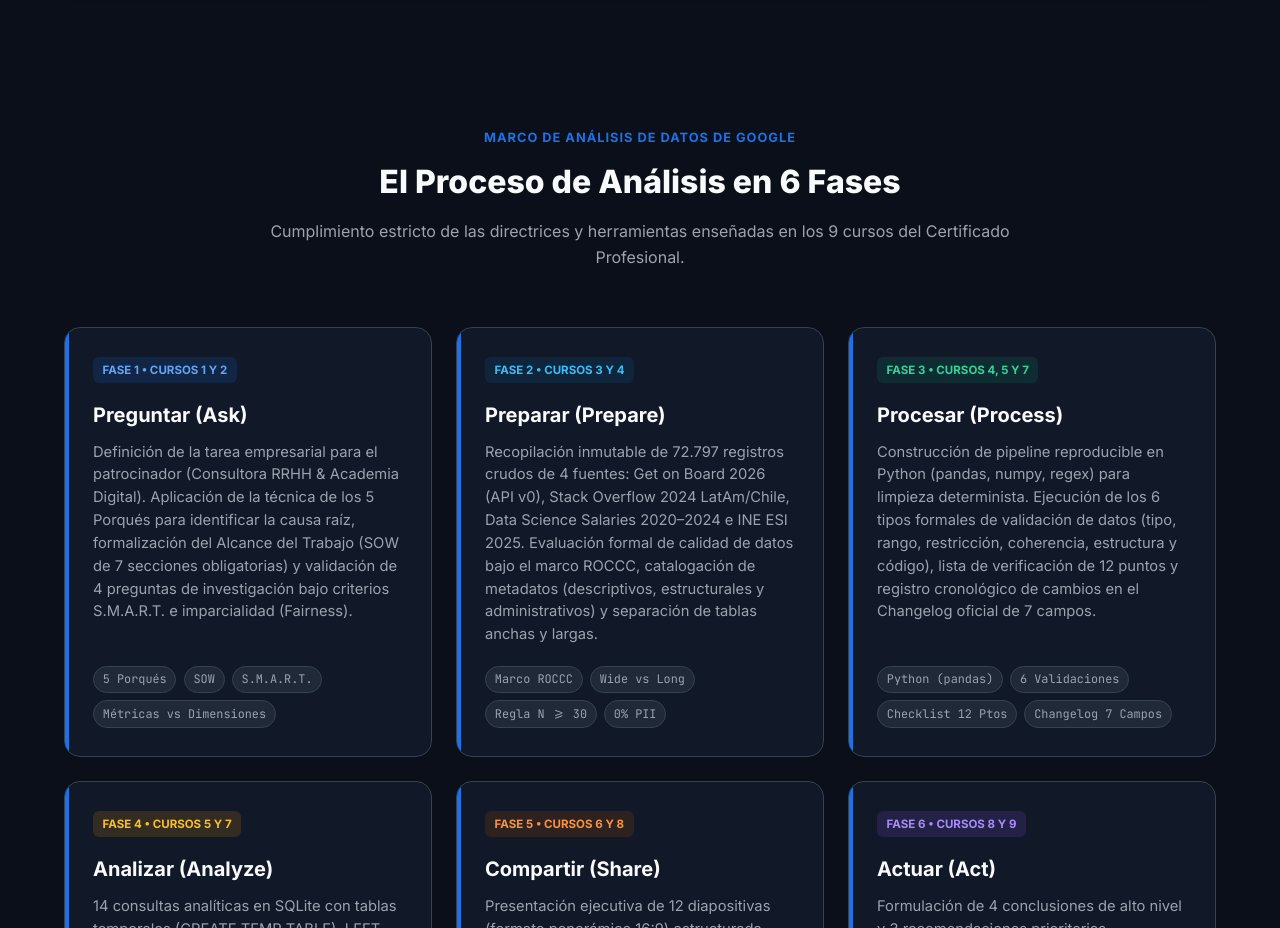
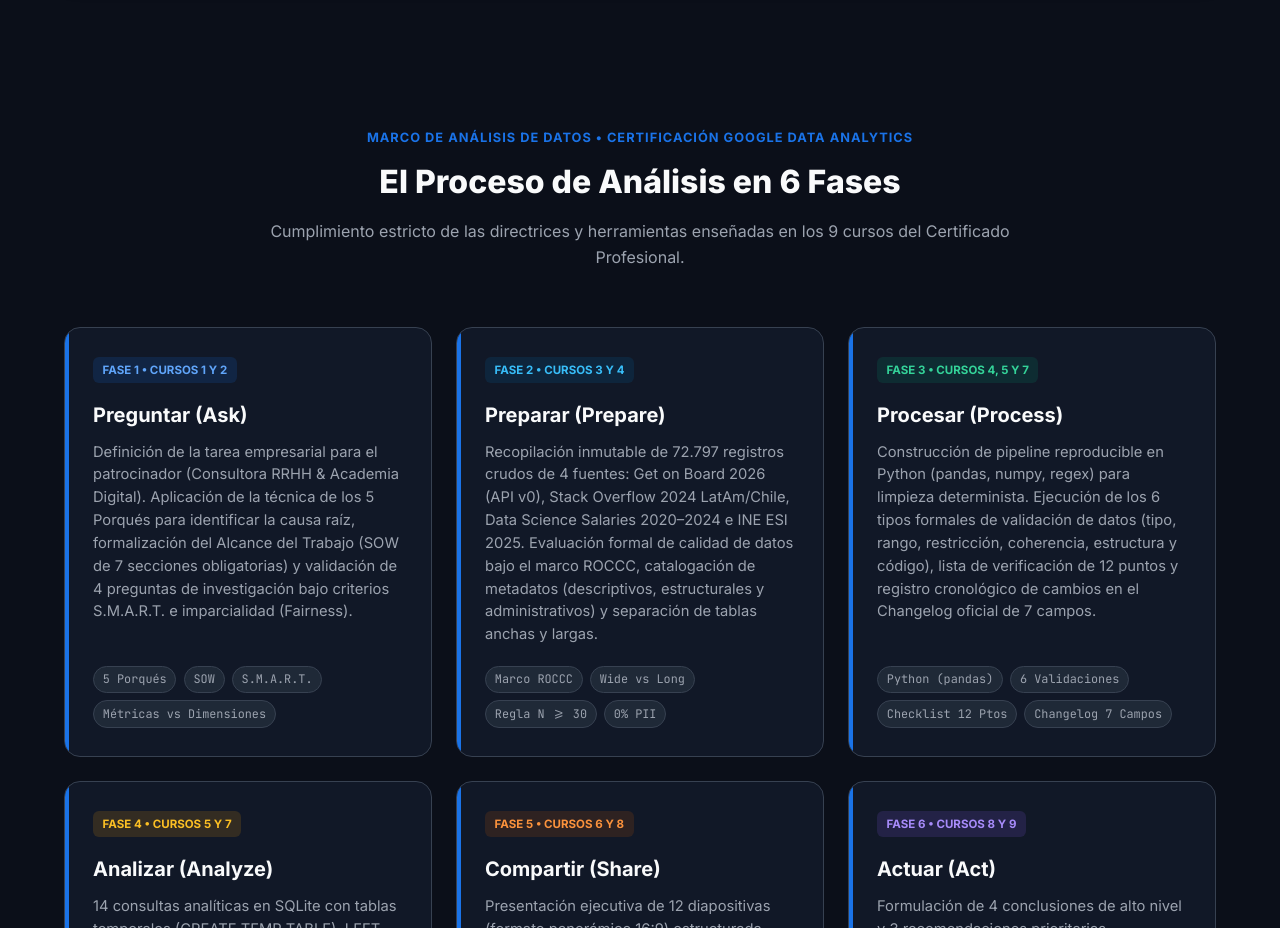
Before and after one commit to jmryanez/mercado-tech-chile-latam-2026, a plain HTML site: page index.html in a window 1280 px wide. Shown: the part 3300-4228 px from the top of the page. Drawn offline with Linux system fonts and the light colour scheme.

Commit message:
style(copy): actualizar tag de sección a 'Marco de Análisis de Datos • Certificación Google Data Analytics'

```diff
--- a/index.html
+++ b/index.html
@@ -1622,7 +1622,7 @@
 
   <section class="section" id="metodologia">
     <div class="section-header">
-      <span class="section-tag">Marco de Análisis de Datos de Google</span>
+      <span class="section-tag">Marco de Análisis de Datos • Certificación Google Data Analytics</span>
       <h2 class="section-title">El Proceso de Análisis en 6 Fases</h2>
       <p class="section-desc">
         Cumplimiento estricto de las directrices y herramientas enseñadas en los 9 cursos del Certificado Profesional.
```
